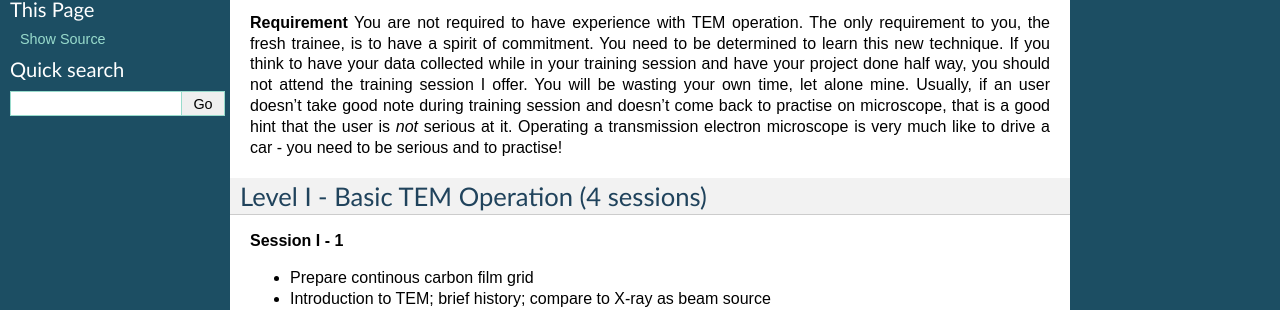
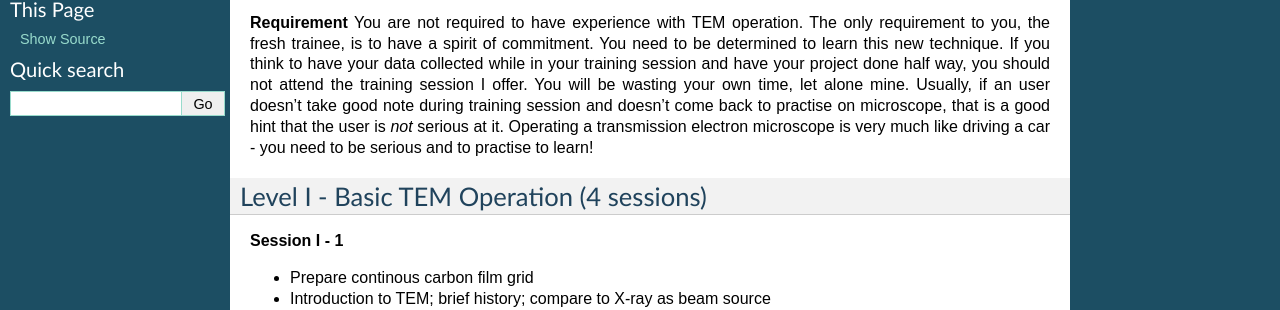
Before and after one commit to xuchen66/sphinx-emdocs, a Sphinx documentation site: the page built from source/cryo-em_training.rst, in a window 1280 px wide. Shown: the part 252-562 px from the top of the page. Built offline with Sphinx 7.4.7, drawn with Linux system fonts in a browser that asks for light colours; pages that are not in the unit, such as notebooks, are missing from menus.

Commit message:
Update cryo-em_training.rst

```diff
--- a/source/cryo-em_training.rst
+++ b/source/cryo-em_training.rst
@@ -10,7 +10,7 @@
 
 **Goal** is to help a new user coming to EM field to learn some basic knowledge and skill of Cryo-EM. Hopefully, at the end of this two levels of training sessions, you can screen your negative stained specimen and cryo grids on a TEM scope without too much difficult.
 
-**Requirement** You are not required to have experience with TEM operation. The only requirement to you, the fresh trainee,  is to have a spirit of commitment. You need to be determined to learn this new technique. If you think to have your data collected while in your training session and have your project done half way, you should not attend the training session I offer. You will be wasting your own time, let alone mine. Usually, if an user doesn't take good note during training session and doesn't come back to practise on microscope, that is a good hint that the user is *not* serious at it. Operating a transmission electron microscope is very much like to drive a car - you need to be serious and to practise!
+**Requirement** You are not required to have experience with TEM operation. The only requirement to you, the fresh trainee,  is to have a spirit of commitment. You need to be determined to learn this new technique. If you think to have your data collected while in your training session and have your project done half way, you should not attend the training session I offer. You will be wasting your own time, let alone mine. Usually, if an user doesn't take good note during training session and doesn't come back to practise on microscope, that is a good hint that the user is *not* serious at it. Operating a transmission electron microscope is very much like  driving a car - you need to be serious and to practise to learn!
 
 Level I - Basic TEM Operation (4 sessions)
 ------------------------------------------
```
